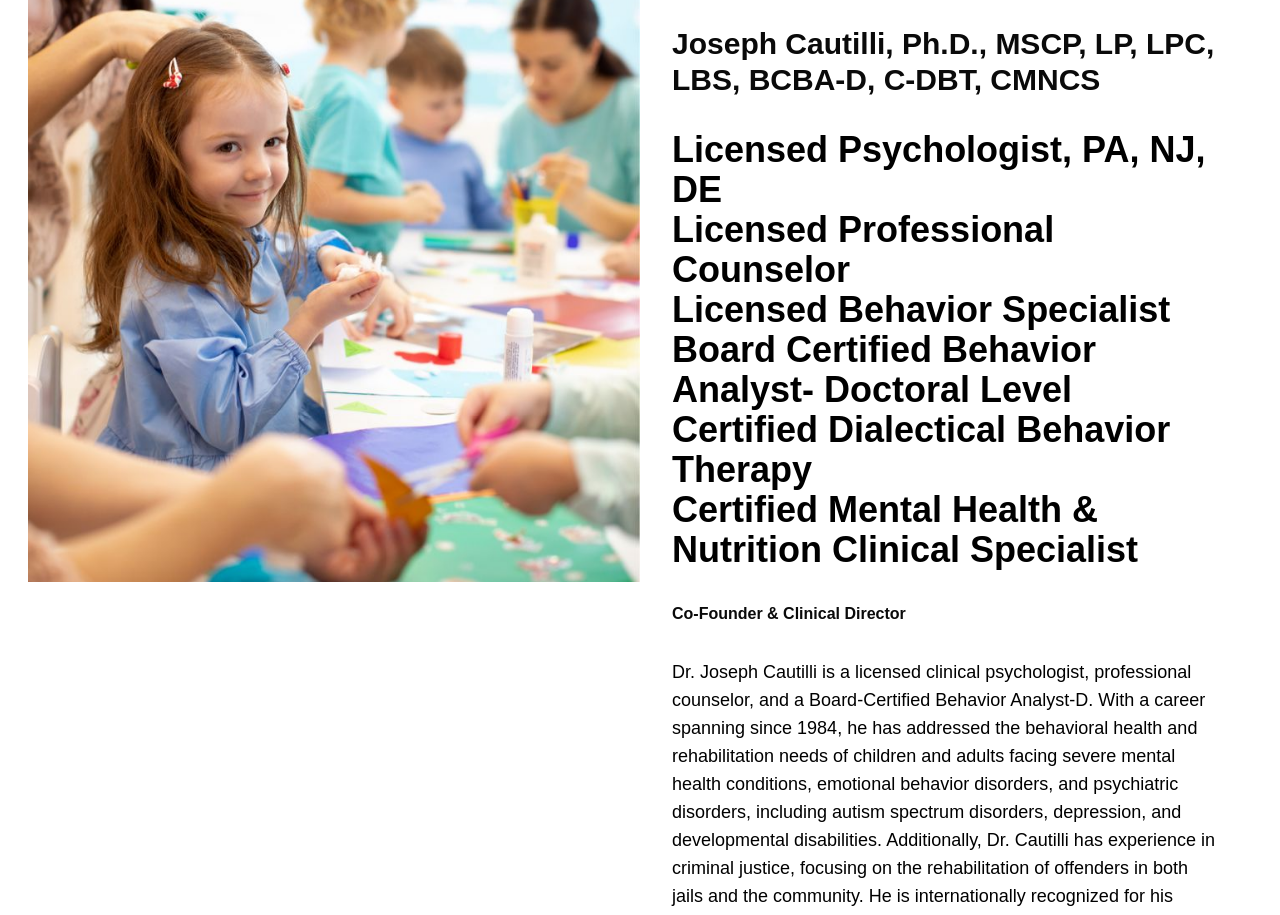
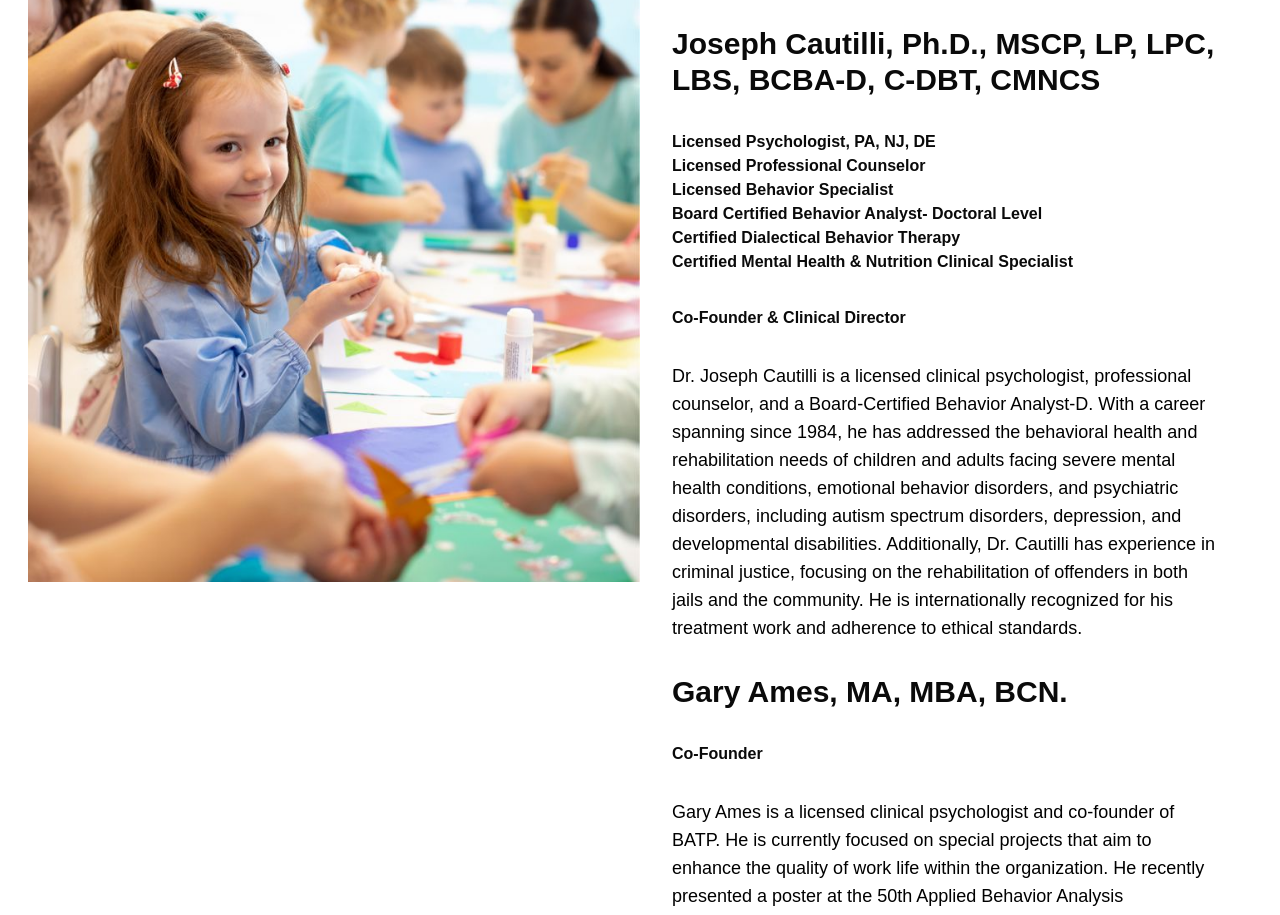
Before and after one commit to shanedsouzatx/BATP_Website, a Next.js app: page /about-us in a window 1280 px wide. Shown: the part 2120-3035 px from the top of the page. Built offline with nearby package versions, Linux system fonts and the light colour scheme.

Commit message:
Update Hero2.tsx

```diff
--- a/src/components/About/Hero2.tsx
+++ b/src/components/About/Hero2.tsx
@@ -30,7 +30,7 @@ const Hero2: React.FC = () => {
         <h2 className="text-3xl font-bold">Joseph Cautilli, Ph.D., MSCP, LP, LPC, LBS, BCBA-D, C-DBT, CMNCS
         </h2>
 
-        <h2 className="text-2xl mt-0 md:text-4xl lg:mt-0 text-black font-bold mb-4">
+        <h2 className=" ">
           <strong>
             Licensed Psychologist, PA, NJ, DE <br />
             Licensed Professional Counselor <br />
```
